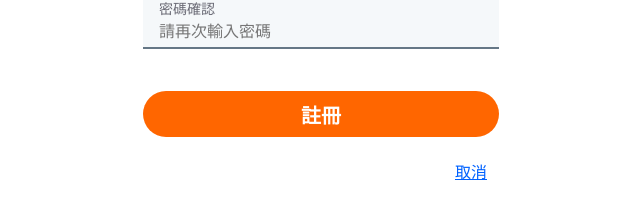
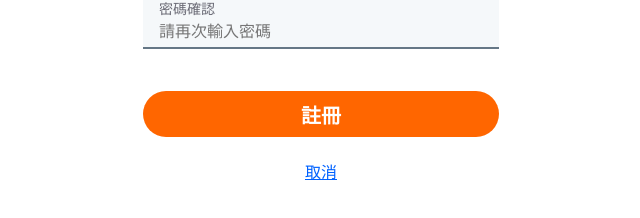
Before and after one commit to ailsayang999/my-simple-twitter, a React (Create React App) app: page /register in a window 1280 px wide. Shown: the part 534-752 px from the top of the page, without its empty margins (319-959 px from the left). Built offline with nearby package versions, Linux system fonts and the light colour scheme.

Commit message:
style: adjust the container size into 356px

```diff
--- a/src/components/CommonStyle.scss
+++ b/src/components/CommonStyle.scss
@@ -17,7 +17,7 @@
 //InputSet
 .inputContainer {
   flex-direction: column;
-  width: 356px;
+  width: 100%;
   height: 78px;
   margin: 0px auto 2px;
   //hover-light blue
--- a/src/pages/AdminPage.jsx
+++ b/src/pages/AdminPage.jsx
@@ -66,7 +66,7 @@ const AdminPage = () => {
   }, [navigate, showNotiBoxFail]);
 
   return (
-    <div className="outerContainer">
+    <div className="adminOuterContainer">
       {showNotiBoxSuccess && <NotiBoxSuccess notiText={"後台登入成功!"} />}
       {showNotiBoxFail && <NotiBoxFail notiText={"後台登入失敗!"} />}
       <Header entryName={"後台登入"}/>
--- a/src/pages/AdminPage.scss
+++ b/src/pages/AdminPage.scss
@@ -1,4 +1,6 @@
-.outerContainer {
+.adminOuterContainer {
+  width: 356px;
+  margin: 0 auto;
   .footer {
     display: flex;
     flex-direction: column;
--- a/src/pages/LoginPage.jsx
+++ b/src/pages/LoginPage.jsx
@@ -1,3 +1,4 @@
+import './LoginPage.scss';
 import { useState, useEffect } from 'react';
 import { Link, useNavigate } from 'react-router-dom';
 import Header from 'components/Header'
@@ -62,7 +63,7 @@ const LoginPage = () => {
   }, [showNotiBoxFail]);
 
   return (
-    <div className="outerContainer">
+    <div className="loginOuterContainer">
       {showNotiBoxSuccess && <NotiBoxSuccess notiText={"登入成功!"} />}
       {showNotiBoxFail && <NotiBoxFail notiText={"登入失敗!"} />}
       <Header entryName={"登入 Alphitter"}/>
--- /dev/null
+++ b/src/pages/LoginPage.scss
@@ -0,0 +1,4 @@
+.loginOuterContainer {
+  width: 356px;
+  margin: 0 auto;
+}
--- a/src/pages/RegisterPage.jsx
+++ b/src/pages/RegisterPage.jsx
@@ -101,7 +101,7 @@ const RegisterPage = () => {
   }, [showNotiBoxFail]);
 
   return (
-    <div className="outerContainer">
+    <div className="registerOuterContainer">
       {showNotiBoxSuccess && <NotiBoxSuccess notiText={"註冊成功!"} />}
       {showNotiBoxFail && <NotiBoxFail notiText={"註冊失敗!"} />}
       <Header entryName={"建立你的帳號"}/>
--- a/src/pages/RegisterPage.scss
+++ b/src/pages/RegisterPage.scss
@@ -1,16 +1,22 @@
-.footer{
+.registerOuterContainer {
+  width: 356px;
+  margin: 0 auto;
+  .footer {
     display: flex;
     flex-direction: column;
     justify-content: center;
     align-items: center;
     width: 356px;
     margin: 0 auto;
+
     .linkText {
       color: #0062ff;
       padding: 6px 12px;
       text-decoration: underline;
     }
+
     &:hover {
       cursor: pointer;
     }
   }
+}
```
Lines whose indentation alone changed are shown as unchanged.
